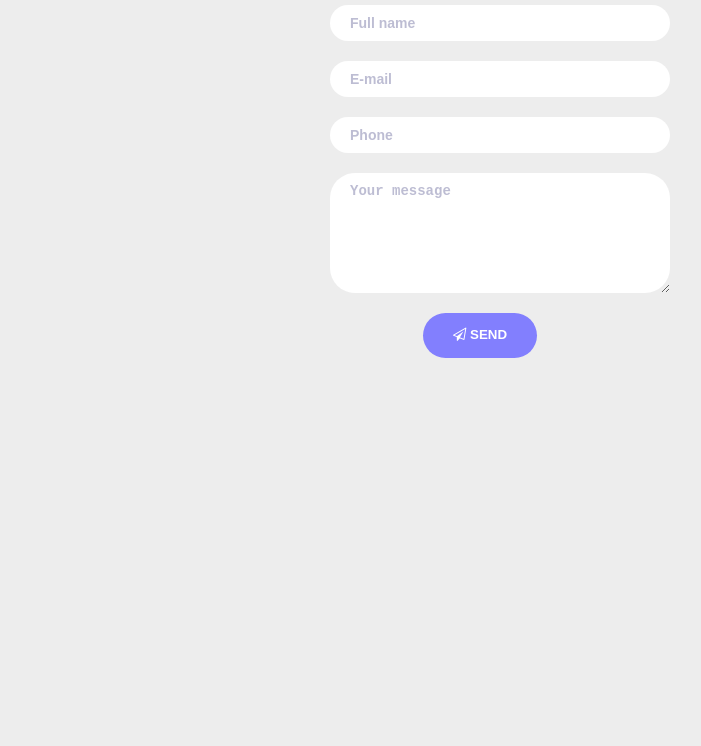
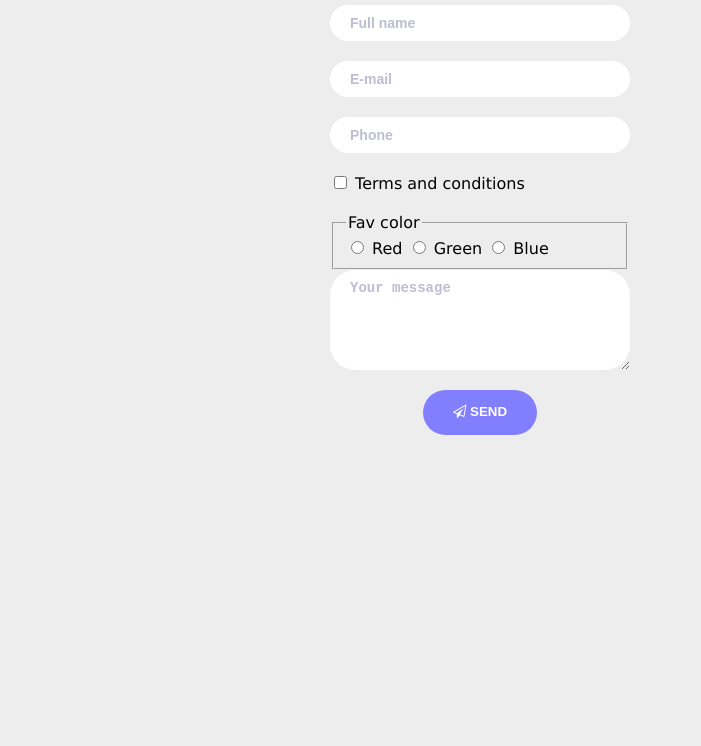
Before and after one commit to MariusCodeAcademy/feu2-09-form-deep, a plain HTML site: page index.html in a window 1280 px wide. Shown: the part 54-800 px from the top of the page, without its empty margins (160-861 px from the left). Drawn offline with Linux system fonts and the light colour scheme.

Commit message:
checkbox radio

```diff
--- a/index.html
+++ b/index.html
@@ -15,6 +15,19 @@
         <input class="textInput" type="text" placeholder="Full name" />
         <input class="textInput" type="email" placeholder="E-mail" />
         <input class="textInput" type="tel" placeholder="Phone" />
+        <div class="mb-20">
+          <input type="checkbox" id="salygos" />
+          <label for="salygos">Terms and conditions</label>
+        </div>
+        <fieldset>
+          <legend>Fav color</legend>
+          <input type="radio" id="red" name="favColor" />
+          <label for="red">Red</label>
+          <input type="radio" id="green" name="favColor" />
+          <label for="green">Green</label>
+          <input type="radio" id="blue" name="favColor" />
+          <label for="blue">Blue</label>
+        </fieldset>
         <textarea class="textInput" placeholder="Your message"></textarea>
         <button class="submitBtn" type="submit">
           <i class="fa fa-paper-plane-o" aria-hidden="true"></i> send
--- a/style/reset.css
+++ b/style/reset.css
@@ -1,5 +1,5 @@
 * {
-  /* box-sizing: border-box; */
+  box-sizing: border-box;
 }
 
 body {
@@ -64,3 +64,7 @@ p {
   margin-left: auto;
   margin-right: auto;
 }
+
+.mb-20 {
+  margin-bottom: 20px;
+}
--- a/style/style.css
+++ b/style/style.css
@@ -3,7 +3,8 @@
 
 .form {
   max-width: 300px;
-  text-align: center;
+  display: flex;
+  flex-direction: column;
 }
 
 .form ::placeholder {
@@ -42,6 +43,7 @@ textarea.textInput {
   text-transform: uppercase;
   font-weight: bold;
   transition: padding 0.3s ease-in-out, background-color 1s;
+  align-self: center;
 }
 .submitBtn:hover {
   padding: 15px 45px;
```
